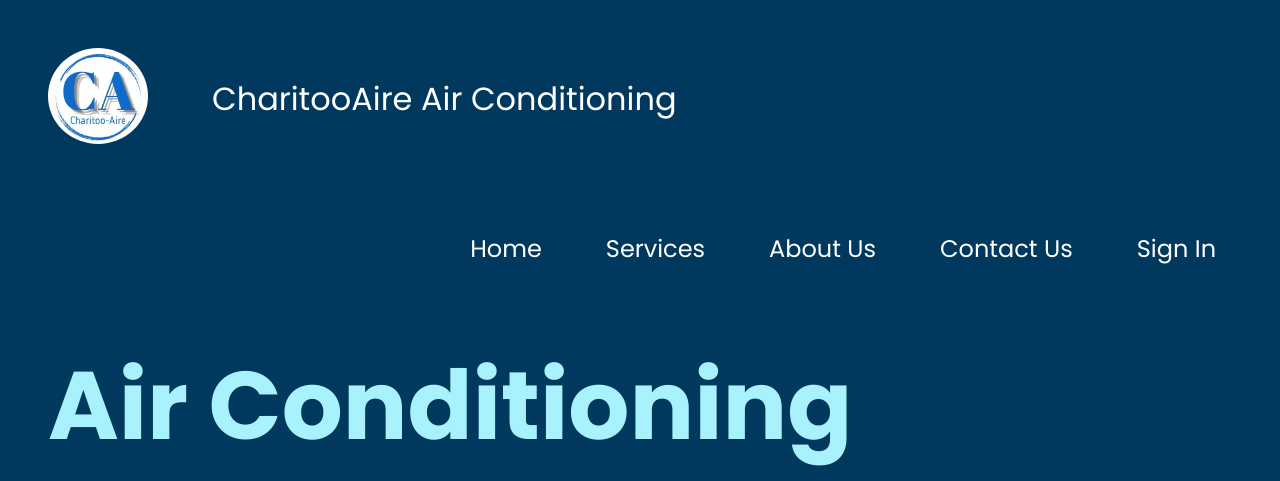
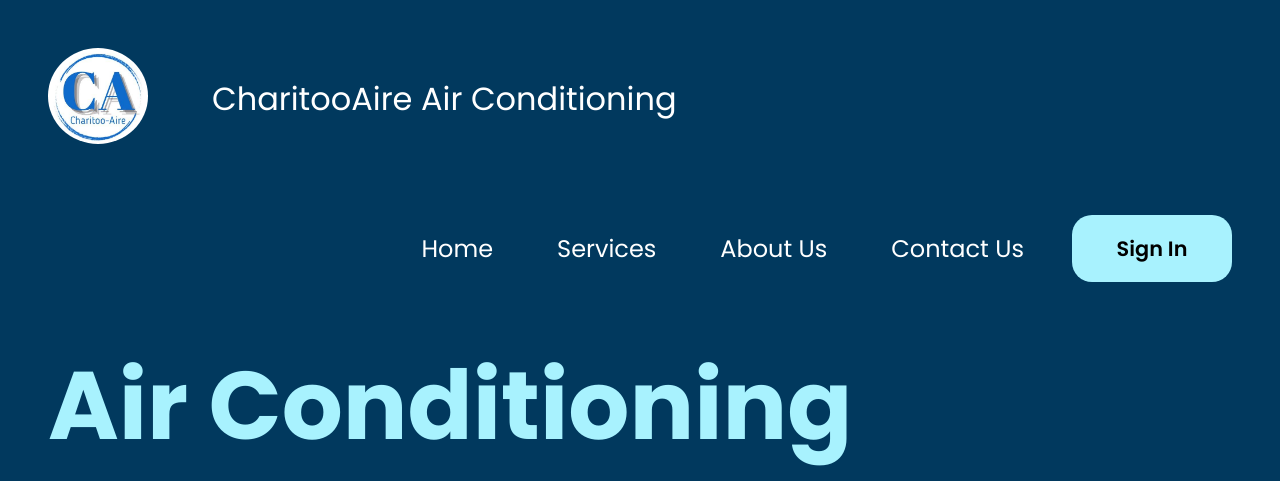
Before and after one commit to eirolnepo/charitooaire-website, a PHP site: page / in a window 1280 px wide. Shown: the top 481 px of the page. Run offline with PHP 8.4, Linux system fonts and the light colour scheme.

Commit message:
changed the look of sign in button

```diff
--- a/about-us.html
+++ b/about-us.html
@@ -18,7 +18,7 @@
             <a href="#" class="nav-elements nav-text">Services</a>
             <a href="about-us.html" class="nav-elements nav-text nav-about">About Us</a>
             <a href="#" class="nav-elements nav-text">Contact Us</a>
-            <a href="sign-in.html" class="nav-elements nav-text">Sign In</a>
+            <a href="#"><button id="sign-in-btn">Sign In</button></a>
         </div>
     </nav>
 
--- a/css/style.css
+++ b/css/style.css
@@ -62,6 +62,22 @@
     display: block;
 }
 
+#sign-in-btn{
+    width: 10rem;
+    background-color: #A8F2FE;
+    color: black;
+    font-size: 1.3rem;
+    font-weight: 600;
+    border: none;
+    border-radius: 20px;
+    padding: 18px;
+}
+
+#sign-in-btn:hover {
+    background-color: white;
+    cursor: pointer;
+}
+
 /* main section */
 #main-section {
     padding-left: 3rem;
@@ -82,7 +98,7 @@ h1 {
     font-size: 2.5rem;
 }
 
-#inquire-button {
+#inquire-btn {
     width: 14rem;
     background-color: #A8F2FE;
     color: black;
@@ -94,7 +110,7 @@ h1 {
     margin-top: 18px;
 }
 
-#inquire-button:hover {
+#inquire-btn:hover {
     background-color: white;
     cursor: pointer;
 }
--- a/index.html
+++ b/index.html
@@ -17,7 +17,7 @@
             <a href="#" class="nav-elements nav-text">Services</a>
             <a href="about-us.html" class="nav-elements nav-text">About Us</a>
             <a href="#" class="nav-elements nav-text">Contact Us</a>
-            <a href="#" class="nav-elements nav-text">Sign In</a>
+            <a href="#"><button id="sign-in-btn">Sign In</button></a>
         </div>
     </nav>
 
@@ -25,7 +25,7 @@
         <h1>Air Conditioning <br>Services</h1>
         <p id="main-quote">"Your breeze of Peace and Comfort"</p><br><br>
         <p id="main-desc">We offer the best assistance <br>for your air conditioning units!</p>
-        <a href="#"><button id="inquire-button">Inquire Now</button></a>
+        <a href="#"><button id="inquire-btn">Inquire Now</button></a>
     </main>
 </body>
 </html>
```
Also changed, not shown: css/about-us.css (+16 -0 lines).
